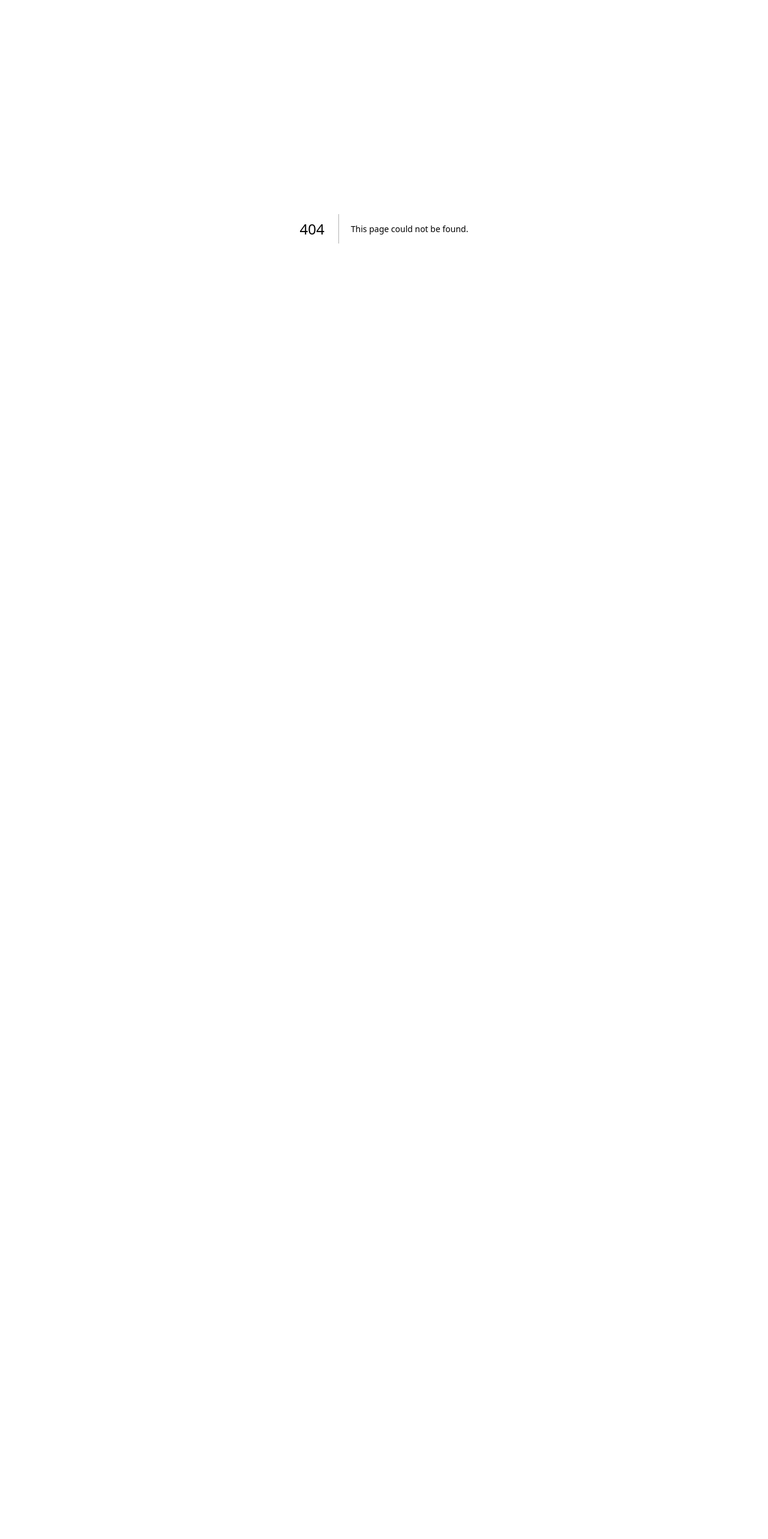
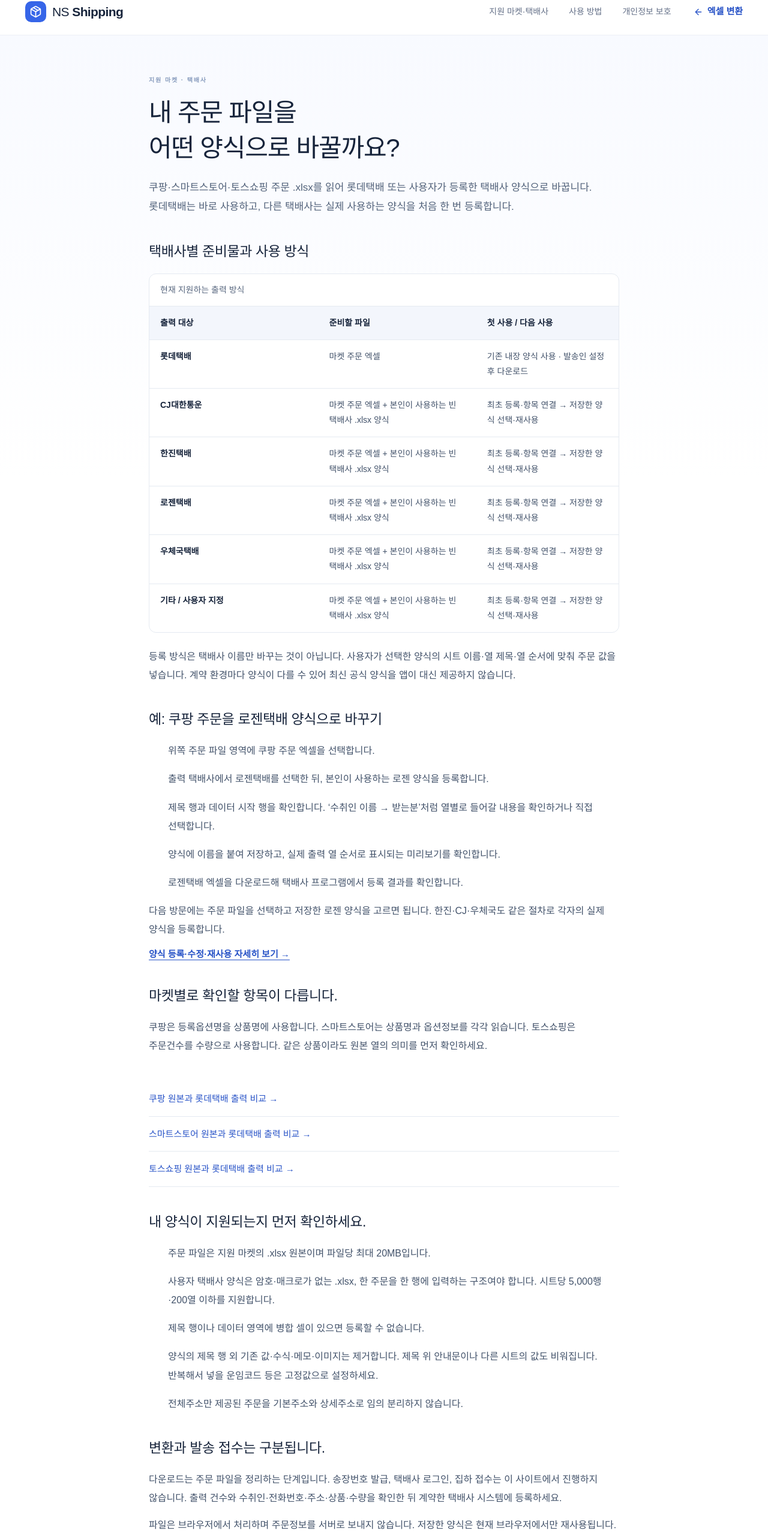
Before and after one commit to a52372852-alt/nsshipping, a Next.js app: page /tools in a window 1280 px wide. Before the commit this address had no page. Shown: the part 19-2585 px from the top of the page at 60% size. Before the commit the page ends 800 px from the top, so only its background shows below. Built offline with nearby package versions, Linux system fonts and the light colour scheme.

Commit message:
Refine search readiness and visitor-facing service guidance

```diff
--- a/src/app/about/page.tsx
+++ b/src/app/about/page.tsx
@@ -3,7 +3,7 @@
 import { pageMetadata } from "@/lib/seo/metadata";
 export const metadata = pageMetadata(
   "서비스 소개와 지원 범위",
-  "NS Shipping은 온라인 판매자의 주문 엑셀을 브라우저에서 롯데택배 양식으로 정리하는 무료 도구입니다. 운영 방향과 지원 범위를 안내합니다.",
+  "NS Shipping은 온라인 판매자의 주문 엑셀을 브라우저에서 롯데택배 또는 직접 등록한 택배사 양식으로 정리하는 무료 도구입니다. 운영 방향과 지원 범위를 안내합니다.",
   "/about",
 );
 export default function AboutPage() {
@@ -18,8 +18,8 @@
             조금 더 간단하게.
           </h1>
           <p>
-            NS Shipping은 온라인 판매자가 마켓별 주문 파일을 롯데택배 등록용
-            엑셀로 정리할 수 있도록 만든 무료 웹 도구입니다.
+            NS Shipping은 온라인 판매자가 마켓별 주문 파일을 롯데택배 또는 직접
+            등록한 택배사 엑셀로 정리할 수 있도록 만든 무료 웹 도구입니다.
           </p>
         </header>
         <section className="guide-section">
@@ -27,7 +27,7 @@
           <p>
             쿠팡·스마트스토어·토스쇼핑의 지원 주문 양식을 읽고,
             수취인·주소·상품·수량을 공통 주문 표에서 확인할 수 있게 합니다.
-            사용자가 검토한 주문은 기존 롯데택배 출력 양식으로 내려받습니다.
+            사용자가 검토한 주문은 선택한 택배사 양식으로 내려받습니다.
           </p>
           <p>
             마켓과 택배사 사이에 반복해서 복사하는 일을 줄이려는 도구이며, 각
@@ -38,9 +38,9 @@
         <section className="guide-section">
           <h2>파일은 사용자의 기기에서 처리합니다.</h2>
           <p>
-            회원가입, 결제, AI API를 사용하지 않습니다. 주문 파일을 서비스
-            서버에 올리지 않고 사용자의 브라우저에서 읽고 변환합니다. 주문
-            내역은 다른 사용자와 공유되지 않습니다.
+            회원가입이나 결제 없이 이용할 수 있습니다. 주문 파일을 서비스 서버에
+            올리지 않고 사용자의 브라우저에서 읽고 변환합니다. 주문 내역은 다른
+            사용자와 공유되지 않습니다.
           </p>
           <Link href="/privacy" className="guide-inline-link">
             설정 보관과 개인정보 안내 →
@@ -69,8 +69,8 @@
             공개하지 않습니다.
           </p>
           <p>
-            변환 기능은 무료로 제공하고, 향후 안내 콘텐츠의 광고로 운영 비용을
-            충당할 계획입니다. 현재 실제 광고 코드는 연결되어 있지 않습니다.
+            변환 기능은 무료입니다. 지원 범위와 파일 처리 방식은 이 안내와 사용
+            방법에서 확인할 수 있습니다.
           </p>
         </section>
         <section className="guide-section">
--- a/src/app/guides/page.tsx
+++ b/src/app/guides/page.tsx
@@ -5,7 +5,7 @@
 import { GuideShell } from "@/components/guide-shell";
 export const metadata = pageMetadata(
   "주문 엑셀 변환 사용 방법",
-  "스마트스토어·쿠팡 주문 엑셀 변환, 암호 파일 열기, 오류·중복 확인 방법을 안내합니다. 무료로 롯데택배 양식으로 변환하세요.",
+  "스마트스토어·쿠팡 주문 엑셀 변환, 암호 파일 열기, 오류·중복 확인 방법을 안내합니다. 롯데택배와 사용자 택배사 양식 등록·변환 방법을 확인하세요.",
   "/guides",
 );
 export default function GuidesPage() {
--- a/src/app/layout.tsx
+++ b/src/app/layout.tsx
@@ -3,11 +3,11 @@
 export const metadata: Metadata = {
   metadataBase: new URL("https://nshome.life"),
   title: {
-    default: "쿠팡·스마트스토어·토스 주문 엑셀 롯데택배 변환 | NS Shipping",
+    default: "무료 택배 엑셀 변환 | NS Shipping",
     template: "%s | NS Shipping",
   },
   description:
-    "쿠팡, 스마트스토어, 토스쇼핑 주문을 브라우저에서 안전하게 롯데택배 송장 양식으로 변환합니다.",
+    "쿠팡·스마트스토어·토스 주문을 롯데택배 또는 직접 등록한 택배사 엑셀로 무료 변환합니다. 파일은 브라우저에서 처리합니다.",
   robots: { index: true, follow: true },
 };
 export default function RootLayout({
--- a/src/app/privacy/page.tsx
+++ b/src/app/privacy/page.tsx
@@ -123,24 +123,10 @@
             제공자가 IP 주소 등 일반 접속 정보를 처리할 수 있습니다. 이는 앱이
             주문 엑셀과 그 내용을 서버로 전송하는 동작과 구분됩니다.
           </p>
-          <p>
-            현재 앱에는 광고, 외부 분석 스크립트, 주문 업로드 API가 없습니다. 이
-            페이지는 현재 구현의 처리 방식을 설명하는 안내입니다.
-          </p>
         </section>
         <section className="guide-section">
-          <h2>광고와 방문 통계는 어떻게 처리하나요?</h2>
-          <p>
-            현재 Google AdSense와 외부 방문 분석 코드는 활성화되어 있지
-            않습니다. 향후 안내 콘텐츠에 광고를 연결하면 광고 제공자가 쿠키나
-            접속 정보를 처리할 수 있으므로, 적용하는 광고 방식에 맞춰 이 안내와
-            필요한 동의 절차를 먼저 갱신합니다.
-          </p>
-          <p>
-            주문 파일을 서버로 보내지 않는다는 안내는 엑셀 변환에 대한
-            설명입니다. 향후 광고의 쿠키·접속정보 처리까지 없다는 뜻은 아닙니다.
-            주문정보를 광고나 분석 이벤트에 포함하지 않습니다.
-          </p>
+          <h2>광고와 방문 통계</h2>
+          <p>현재 광고 및 외부 방문 분석 도구를 사용하지 않습니다.</p>
         </section>
         <section className="guide-section">
           <h2>등록한 택배사 양식은 어떻게 보관하나요?</h2>
--- a/src/app/sitemap.ts
+++ b/src/app/sitemap.ts
@@ -6,6 +6,7 @@
   return [
     "",
     "/guides",
+    "/tools",
     "/privacy",
     "/help",
     "/about",
--- /dev/null
+++ b/src/app/tools/page.tsx
@@ -0,0 +1,177 @@
+import Link from "next/link";
+import { GuideShell } from "@/components/guide-shell";
+import { StructuredData } from "@/components/structured-data";
+import { pageMetadata, breadcrumbs } from "@/lib/seo/metadata";
+import { conversionTools } from "@/content/tools";
+export const metadata = pageMetadata(
+  "지원 마켓·택배사와 엑셀 변환 방법",
+  "쿠팡·스마트스토어·토스 주문을 롯데택배 또는 내 CJ·한진·로젠·우체국 양식으로 변환하세요. 필요한 파일, 최초 설정과 지원 범위를 비교합니다.",
+  "/tools",
+);
+export default function ToolsPage() {
+  return (
+    <GuideShell>
+      <article className="guide-container guide-article">
+        <StructuredData
+          data={breadcrumbs([
+            { name: "무료 엑셀 변환", path: "/" },
+            { name: "지원 마켓·택배사", path: "/tools" },
+          ])}
+        />
+        <header className="guide-intro">
+          <span className="small-label">지원 마켓 · 택배사</span>
+          <h1>
+            내 주문 파일을
+            <br />
+            어떤 양식으로 바꿀까요?
+          </h1>
+          <p>
+            쿠팡·스마트스토어·토스쇼핑 주문 .xlsx를 읽어 롯데택배 또는 사용자가
+            등록한 택배사 양식으로 바꿉니다. 롯데택배는 바로 사용하고, 다른
+            택배사는 실제 사용하는 양식을 처음 한 번 등록합니다.
+          </p>
+        </header>
+        <section className="guide-section">
+          <h2>택배사별 준비물과 사용 방식</h2>
+          <div
+            className="guide-table-wrap"
+            role="region"
+            aria-label="택배사 지원 비교"
+            tabIndex={0}
+          >
+            <table>
+              <caption>현재 지원하는 출력 방식</caption>
+              <thead>
+                <tr>
+                  <th scope="col">출력 대상</th>
+                  <th scope="col">준비할 파일</th>
+                  <th scope="col">첫 사용 / 다음 사용</th>
+                </tr>
+              </thead>
+              <tbody>
+                <tr>
+                  <th scope="row">롯데택배</th>
+                  <td>마켓 주문 엑셀</td>
+                  <td>기존 내장 양식 사용 · 발송인 설정 후 다운로드</td>
+                </tr>
+                {[
+                  "CJ대한통운",
+                  "한진택배",
+                  "로젠택배",
+                  "우체국택배",
+                  "기타 / 사용자 지정",
+                ].map((carrier) => (
+                  <tr key={carrier}>
+                    <th scope="row">{carrier}</th>
+                    <td>
+                      마켓 주문 엑셀 + 본인이 사용하는 빈 택배사 .xlsx 양식
+                    </td>
+                    <td>최초 등록·항목 연결 → 저장한 양식 선택·재사용</td>
+                  </tr>
+                ))}
+              </tbody>
+            </table>
+          </div>
+          <p>
+            등록 방식은 택배사 이름만 바꾸는 것이 아닙니다. 사용자가 선택한
+            양식의 시트 이름·열 제목·열 순서에 맞춰 주문 값을 넣습니다. 계약
+            환경마다 양식이 다를 수 있어 최신 공식 양식을 앱이 대신 제공하지
+            않습니다.
+          </p>
+        </section>
+        <section className="guide-section">
+          <h2>예: 쿠팡 주문을 로젠택배 양식으로 바꾸기</h2>
+          <ol className="guide-steps">
+            <li>위쪽 주문 파일 영역에 쿠팡 주문 엑셀을 선택합니다.</li>
+            <li>
+              출력 택배사에서 로젠택배를 선택한 뒤, 본인이 사용하는 로젠 양식을
+              등록합니다.
+            </li>
+            <li>
+              제목 행과 데이터 시작 행을 확인합니다. ‘수취인 이름 → 받는분’처럼
+              열별로 들어갈 내용을 확인하거나 직접 선택합니다.
+            </li>
+            <li>
+              양식에 이름을 붙여 저장하고, 실제 출력 열 순서로 표시되는
+              미리보기를 확인합니다.
+            </li>
+            <li>
+              로젠택배 엑셀을 다운로드해 택배사 프로그램에서 등록 결과를
+              확인합니다.
+            </li>
+          </ol>
+          <p>
+            다음 방문에는 주문 파일을 선택하고 저장한 로젠 양식을 고르면 됩니다.
+            한진·CJ·우체국도 같은 절차로 각자의 실제 양식을 등록합니다.
+          </p>
+          <Link
+            className="guide-inline-link"
+            href="/guides/custom-carrier-template"
+          >
+            양식 등록·수정·재사용 자세히 보기 →
+          </Link>
+        </section>
+        <section className="guide-section">
+          <h2>마켓별로 확인할 항목이 다릅니다.</h2>
+          <p>
+            쿠팡은 등록옵션명을 상품명에 사용합니다. 스마트스토어는 상품명과
+            옵션정보를 각각 읽습니다. 토스쇼핑은 주문건수를 수량으로 사용합니다.
+            같은 상품이라도 원본 열의 의미를 먼저 확인하세요.
+          </p>
+          <nav className="guide-related" aria-label="마켓별 출력 항목">
+            {conversionTools.map((tool) => (
+              <Link key={tool.slug} href={`/tools/${tool.slug}`}>
+                {tool.market} 원본과 롯데택배 출력 비교 →
+              </Link>
+            ))}
+          </nav>
+        </section>
+        <section className="guide-section">
+          <h2>내 양식이 지원되는지 먼저 확인하세요.</h2>
+          <ul className="guide-steps">
+            <li>
+              주문 파일은 지원 마켓의 .xlsx 원본이며 파일당 최대 20MB입니다.
+            </li>
+            <li>
+              사용자 택배사 양식은 암호·매크로가 없는 .xlsx, 한 주문을 한 행에
+              입력하는 구조여야 합니다. 시트당 5,000행·200열 이하를 지원합니다.
+            </li>
+            <li>
+              제목 행이나 데이터 영역에 병합 셀이 있으면 등록할 수 없습니다.
+            </li>
+            <li>
+              양식의 제목 행 외 기존 값·수식·메모·이미지는 제거합니다. 제목 위
+              안내문이나 다른 시트의 값도 비워집니다. 반복해서 넣을 운임코드
+              등은 고정값으로 설정하세요.
+            </li>
+            <li>
+              전체주소만 제공된 주문을 기본주소와 상세주소로 임의 분리하지
+              않습니다.
+            </li>
+          </ul>
+        </section>
+        <section className="guide-section">
+          <h2>변환과 발송 접수는 구분됩니다.</h2>
+          <p>
+            다운로드는 주문 파일을 정리하는 단계입니다. 송장번호 발급, 택배사
+            로그인, 집하 접수는 이 사이트에서 진행하지 않습니다. 출력 건수와
+            수취인·전화번호·주소·상품·수량을 확인한 뒤 계약한 택배사 시스템에
+            등록하세요.
+          </p>
+          <p>
+            파일은 브라우저에서 처리하며 주문정보를 서버로 보내지 않습니다.
+            저장한 양식은 현재 브라우저에서만 재사용됩니다.
+          </p>
+        </section>
+        <div className="guide-cta">
+          <Link className="button button-primary" href="/#upload">
+            내 주문 엑셀 변환하기
+          </Link>
+          <Link className="guide-inline-link" href="/help">
+            자주 묻는 질문 →
+          </Link>
+        </div>
+      </article>
+    </GuideShell>
+  );
+}
--- a/src/components/guide-shell.tsx
+++ b/src/components/guide-shell.tsx
@@ -18,6 +18,7 @@
             </span>
           </Link>
           <nav aria-label="안내 메뉴">
+            <Link href="/tools">지원 마켓·택배사</Link>
             <Link href="/guides">사용 방법</Link>
             <Link href="/privacy">개인정보 보호</Link>
           </nav>
--- a/src/components/shipping-app.tsx
+++ b/src/components/shipping-app.tsx
@@ -519,6 +519,7 @@
             </div>
             <nav aria-label="서비스 정보">
               {[
+                ["/tools", "지원 마켓·택배사"],
                 ["/help", "자주 묻는 질문"],
                 ["/about", "서비스 소개"],
                 ["/terms", "이용 안내"],
--- a/src/lib/seo/metadata.ts
+++ b/src/lib/seo/metadata.ts
@@ -17,8 +17,21 @@
       siteName: SITE_NAME,
       locale: "ko_KR",
       type: "website",
+      images: [
+        {
+          url: `${SITE_URL}/ns-shipping-share.png`,
+          width: 1200,
+          height: 630,
+          alt: "NS Shipping — 무료 택배 엑셀 변환",
+        },
+      ],
     },
-    twitter: { card: "summary", title, description },
+    twitter: {
+      card: "summary_large_image",
+      title,
+      description,
+      images: [`${SITE_URL}/ns-shipping-share.png`],
+    },
   };
 }
 export function breadcrumbs(items: { name: string; path: string }[]) {
```
Also changed, not shown: public/ns-shipping-share.png (added), 5 other files (tests, documents, lock files or other folders).
